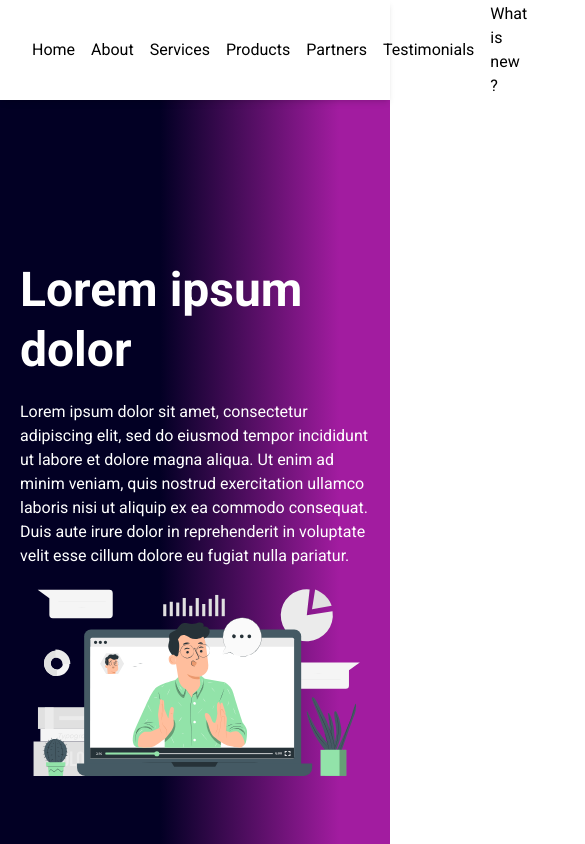
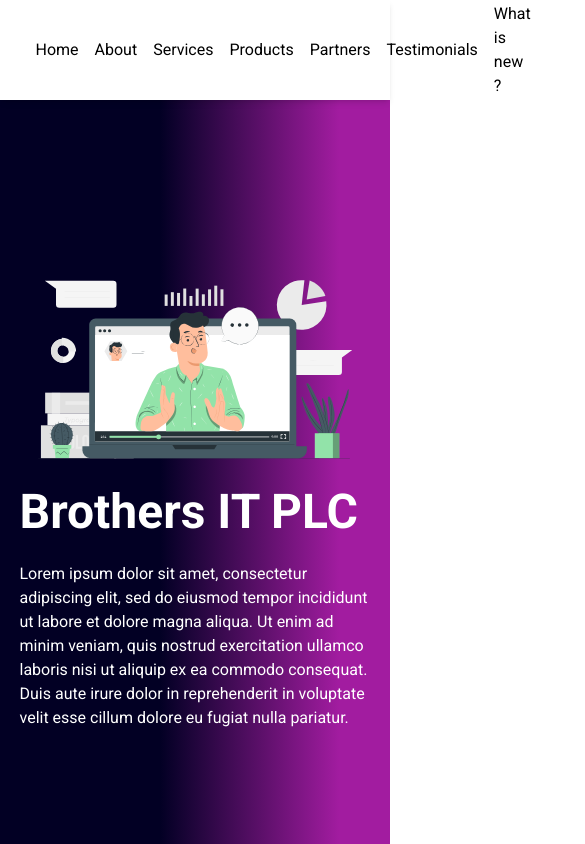
Before and after one commit to aman7ph/brothers-ict-plc, a React (Vite) app: page / in a window 390 px wide. Shown: the top 844 px of the page, 585 px wide, since content can reach past the window. Built offline with nearby package versions, Linux system fonts and the light colour scheme.

Commit message:
fixing the responsiveness a little bit

```diff
--- a/src/components/About.jsx
+++ b/src/components/About.jsx
@@ -1,32 +1,35 @@
-import React from "react";
 import aboutimg from "../assets/about-us.svg";
 import { Link } from "react-router-dom";
 import { FaArrowRightLong } from "react-icons/fa6";
 
 function About() {
   return (
-    <div id="about" className="my-12">
+    <div
+      id="about"
+      className="my-12">
       <h3 className="font-bold text-2xl text-center">About our company</h3>
-      <div className="flex gap-12 items-center justify-between w-full p-6 h-[900px] animate-fade-in">
-        <div className="w-1/2 h-full">
+      <div className="flex gap-12 items-center justify-between w-full p-6  animate-fade-in md:flex-row flex-col">
+        <div className="md:w-1/3 h-[70%]">
           <img
-            className="h-full w-full object-contain "
+            className="h-full w-full object-contain object-center "
             src={aboutimg}
             alt="img"
           />
         </div>
-        <div className="w-1/2 ">
+        <div className="md:w-1/2 ">
           <p>
-            Lorem ipsum dolor sit amet consectetur, adipisicing elit.
-            quidem iure facilis corporis dignissimos velit! Natus quo laborum
+            Lorem ipsum dolor sit amet consectetur, adipisicing elit. quidem
+            iure facilis corporis dignissimos velit! Natus quo laborum
             dignissimos beatae magni vero explicabo ipsam, fugiat nemo nisi,
             reiciendis temporibus? Lorem ipsum dolor sit amet consectetur
-            adipisicing elit. Tempore accusantium vero aliquid accusamus
-            commodi consectetur unde enim recusandae magnam? Repellendus
-            praesentium ipsum maxime solu aliquid. Corrupti,
+            adipisicing elit. Tempore accusantium vero aliquid accusamus commodi
+            consectetur unde enim recusandae magnam? Repellendus praesentium
+            ipsum maxime solu aliquid. Corrupti,
           </p>
           <div className="m-4 flex items-center ">
-            <Link to="about"  className="p-4 flex items-center gap-3 hover:text-fuchsia-500 hover:scale-110 transition duration-200">
+            <Link
+              to="about"
+              className="p-4 flex items-center gap-3 hover:text-fuchsia-500 hover:scale-110 transition duration-200">
               read more
               <span>
                 <FaArrowRightLong />
--- a/src/components/Hero.jsx
+++ b/src/components/Hero.jsx
@@ -3,29 +3,34 @@ import img from "../assets/hero.svg";
 
 function Hero() {
   return (
-    <div className="h-screen w-screen mt-0 "       style={{
+    <div
+      className="h-screen  mt-0 "
+      style={{
         background:
           "linear-gradient(90deg, rgba(2,0,36,1) 41%, rgba(162,28,160,1) 87%)",
       }}>
-     <div className=" min-h-[70vh] flex flex-col md:flex-row md:justify-between items-center md:mx-32 mx-5 pt-40 " >
+      <div className=" min-h-[70vh] flex flex-col-reverse md:flex-row md:justify-between items-center mx-[5%]  pt-40 ">
         <div className=" md:w-2/4 text-start">
           <h2 className=" text-5xl text-white font-semibold leading-tight">
-         Lorem ipsum
-           <span className="text-red"> dolor</span>
+            Brothers IT
+            <span className="text-red-900"> PLC</span>
           </h2>
           <p className=" text-white mt-5 text-start">
-            Lorem ipsum dolor sit amet, consectetur adipiscing elit,
-            sed do eiusmod tempor incididunt ut labore et dolore magna aliqua.
-            Ut enim ad minim veniam, quis nostrud exercitation ullamco laboris
-            nisi ut aliquip ex ea commodo consequat. Duis aute irure dolor in
-            reprehenderit in voluptate velit esse cillum dolore eu fugiat nulla pariatur.
+            Lorem ipsum dolor sit amet, consectetur adipiscing elit, sed do
+            eiusmod tempor incididunt ut labore et dolore magna aliqua. Ut enim
+            ad minim veniam, quis nostrud exercitation ullamco laboris nisi ut
+            aliquip ex ea commodo consequat. Duis aute irure dolor in
+            reprehenderit in voluptate velit esse cillum dolore eu fugiat nulla
+            pariatur.
           </p>
-
-
         </div>
 
-       <div className=" w-full md:w-2/4">
-         <img src={img} alt="img" />
+        <div className=" sm:w-[80%] w-[95%]  md:w-2/4">
+          <img
+            src={img}
+            alt="img"
+            className="object-contain object-center"
+          />
         </div>
       </div>
     </div>
--- a/src/components/Navbar.jsx
+++ b/src/components/Navbar.jsx
@@ -1,7 +1,7 @@
 import logoimg from "../assets/hero.svg";
 function Navbar() {
   return (
-    <nav className="flex justify-between items-center w-full sticky top-0 p-4 h-[100px] bg-white bg-opacity-30 backdrop-blur shadow-md z-50">
+    <nav className="flex justify-between items-center w-full sticky top-0 px-[5%] py-4 h-[100px] bg-white bg-opacity-30 backdrop-blur shadow-md z-50">
       <div className="w-[120px] cursor-pointer">
         <img
           src={logoimg}
--- a/src/components/Products.jsx
+++ b/src/components/Products.jsx
@@ -1,4 +1,3 @@
-import React from "react";
 import { Autoplay, A11y } from "swiper/modules";
 import { Swiper, SwiperSlide } from "swiper/react";
 import "swiper/css";
@@ -11,7 +10,7 @@ import consultingimg from "../assets/consulting.svg";
 import developeimg from "../assets/develope.svg";
 import networkimg from "../assets/network.svg";
 
-import Card from "./Card";
+import Card from "./Card/Card";
 
 const products = [
   {
@@ -96,11 +95,11 @@ function Products() {
       <h3 className="font-bold text-2xl text-center text-black p-12">
         Products we Serve
       </h3>
-      <div className="flex items-center gap-6 justify-center animate-fade-in">
+      <div className="flex  animate-fade-in">
         <Swiper
           modules={[Autoplay, A11y]}
           spaceBetween={30}
-          slidesPerView={3}
+          slidesPerView={4}
           autoplay={{
             delay: 1500,
             disableOnInteraction: false,
--- a/src/components/Services.jsx
+++ b/src/components/Services.jsx
@@ -2,7 +2,7 @@ import React from "react";
 import consultingimg from "../assets/consulting.svg";
 import developeimg from "../assets/develope.svg";
 import networkimg from "../assets/network.svg";
-import Card from "./Card";
+import Card from "./Card/Card";
 
 const services = [
   {
@@ -29,7 +29,7 @@ function Services() {
   return (
     <div
       id="services"
-      className="my-12 h-[800px] p-12"
+      className="my-12 min-h-[20rem] p-12"
       style={{
         background:
           "linear-gradient(90deg, rgba(2,0,36,1) 41%, rgba(162,28,160,1) 87%)",
@@ -38,7 +38,7 @@ function Services() {
         Services we give
       </h3>
 
-      <div className="flex items-center gap-12 justify-center animate-fade-in">
+      <div className="flex flex-wrap items-center gap-12  justify-center animate-fade-in">
         {services.map((service, index) => (
           <Card
             key={index}
--- a/src/pages/Service.jsx
+++ b/src/pages/Service.jsx
@@ -2,7 +2,7 @@ import SoftwareDevelopment from "../assets/images/software-development.webp";
 import consultingimg from "../assets/consulting.svg";
 import developeimg from "../assets/develope.svg";
 import networkimg from "../assets/network.svg";
-import Card from "../components/Card";
+import Card from "../components/Card/Card";
 
 const Service = () => {
   const services = [
@@ -29,7 +29,7 @@ const Service = () => {
   return (
     <main className="flex flex-col gap-12">
       <section className="flex md:flex-row py-9 lg:justify-between  flex-col  items-center  md:bg-gradient-to-l bg-gradient-to-t  to-[#020024] via-[#020023] from-[#a21ca0] px-[5%] gap-16 ">
-        <div className="flex flex-col gap-8 flex-1">
+        <div className="flex flex-col gap-8 flex-1 md:w-1/2">
           <h1 className="xl:font-extrabold  font-bold sm:text-2xl md:text-3xl xl:text-5xl text-primary-3">
             Software Development
           </h1>
@@ -47,7 +47,7 @@ const Service = () => {
             needs of our clients.
           </span>
         </div>
-        <div className="flex-1  h-[30rem]">
+        <div className="flex-1 md:w-1/2 flex items-center justify-end  h-[30rem]">
           <img
             src={SoftwareDevelopment}
             alt="software development"
--- a/tailwind.config.js
+++ b/tailwind.config.js
@@ -12,6 +12,7 @@ export default {
         light: "#ffffff",
         gray: "rgb(17 24 39)",
         "secondary-dark": "#020420",
+        red: "red-900",
       },
       fontFamily: { display: ["Roboto", "sans-serif"] },
     },
```
Also changed, not shown: src/components/Testimonials.jsx (+5 -4 lines), src/components/Card/Card.jsx (renamed from src/components/Card.jsx). Lines whose indentation alone changed are shown as unchanged.
